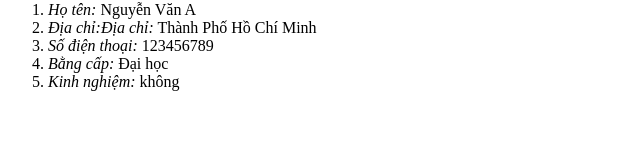
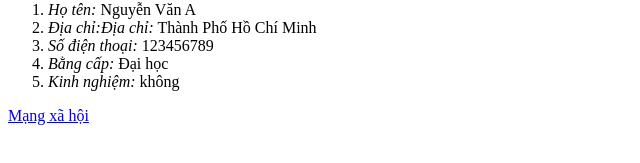
Before and after one commit to KangD1804/-GitProject, a plain HTML site: page index.html in a window 1280 px wide. Shown: the part 399-562 px from the top of the page, without its empty margins (0-640 px from the left). Drawn offline with Linux system fonts and the light colour scheme.

Commit message:
update bai tap

```diff
--- a/index.html
+++ b/index.html
@@ -14,7 +14,7 @@
             <li><i>Bằng cấp:</i> Đại học</li>
             <li><i>Kinh nghiệm:</i> không</li>
         </ol>
-
+        <a href="https://www.linkedin.com/" target="_blank">Mạng xã hội</a>
 
     </body>
 </html>
```
